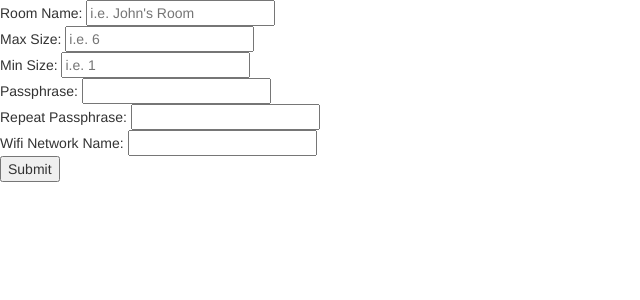
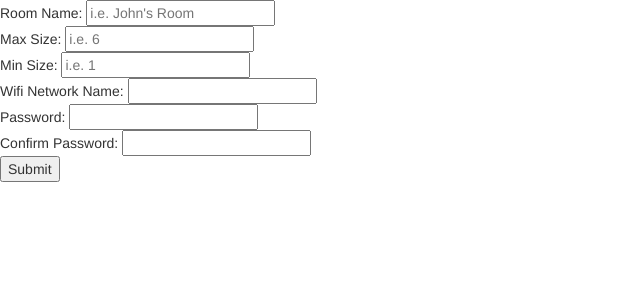
Before and after one commit to arnmishra/SurroundSoundSystem, a Flask app: page /create in a window 1280 px wide. Shown: the top 300 px of the page, without its empty margins (0-640 px from the left). Run offline with Flask 2, Linux system fonts and the light colour scheme; parts of the project's set-up code (start-up, migrations or seed data) failed here and were passed over; some libraries are stand-ins or nearby versions.

Commit message:
password verification

```diff
--- a/project/models.py
+++ b/project/models.py
@@ -7,15 +7,15 @@ class Room(db.Model):
     room_name = db.Column(db.String)
     max_size = db.Column(db.Integer)
     min_size = db.Column(db.Integer)
-    passphrase = db.Column(db.String)
+    password = db.Column(db.String)
     wifi_network_name = db.Column(db.String)
     master_ip = db.Column(db.String)
 
-    def __init__(self, room_name, max_size, min_size, passphrase, wifi_network_name, master_ip):
+    def __init__(self, room_name, max_size, min_size, password, wifi_network_name, master_ip):
         self.room_name = room_name
         self.max_size = max_size
         self.min_size = min_size
-        self.passphrase = passphrase
+        self.password = password
         self.wifi_network_name = wifi_network_name
         self.master_ip = master_ip
 
--- a/project/templates/create.html
+++ b/project/templates/create.html
@@ -4,16 +4,26 @@
     <meta charset="UTF-8">
     <title>Home</title>
     <link rel="stylesheet" href="static/css/bootstrap.min.css">
+    <script src="https://ajax.googleapis.com/ajax/libs/jquery/1.12.4/jquery.min.js"></script>
 </head>
 <body>
 	<form action="/create_team" method="POST">
-		Room Name: <input name="room_name" type="text" placeholder="i.e. John's Room"><br>
-		Max Size: <input name="max_size" type="number" placeholder="i.e. 6"><br>
-		Min Size: <input name="min_size" type="number" placeholder="i.e. 1"><br>
-		Passphrase: <input name="passphrase" type="text"><br>
-		Repeat Passphrase: <input type="text"><br>
-		Wifi Network Name: <input name="wifi_network_name" type="text"><br>
+		Room Name: <input name="room_name" type="text" placeholder="i.e. John's Room" required><br>
+		Max Size: <input name="max_size" type="number" placeholder="i.e. 6" required><br>
+		Min Size: <input name="min_size" type="number" placeholder="i.e. 1" required><br>
+		Wifi Network Name: <input name="wifi_network_name" type="text" required><br>
+		Password: <input name="password" id="password" type="password" required><br>
+		Confirm Password: <input type="password" name="confirm_password" id="confirm_password" required><br>
 		<input type="submit" value="Submit">
     </form>
 </body>
+
+<script>
+$('#password, #confirm_password').on('keyup', function () {
+    if ($('#password').val() == $('#confirm_password').val()) {
+        $('#password').css('border-color', 'green').css("border-style", "solid");
+    } else
+        $('#password').css('border-color', 'red').css("border-style", "solid");
+});
+</script>
 </html>
--- a/project/views.py
+++ b/project/views.py
@@ -39,10 +39,10 @@ def create_team():
     room_name = request.form["room_name"]
     max_size = request.form["max_size"]
     min_size = request.form["min_size"]
-    passphrase = request.form["passphrase"]
+    assword = request.form["assword"]
     wifi_network_name = request.form["wifi_network_name"]
     master_ip = ni.ifaddresses('en0')[2][0]['addr']
-    new_room = Room(room_name, max_size, min_size, passphrase, wifi_network_name, master_ip)
+    new_room = Room(room_name, max_size, min_size, assword, wifi_network_name, master_ip)
     db.session.add(new_room)
     db.session.commit()
     return render_template("master_portal.html", room_name=room_name)
```
Also changed, not shown: project/static/js/passwordVerification.js (added, +15 -0 lines).
